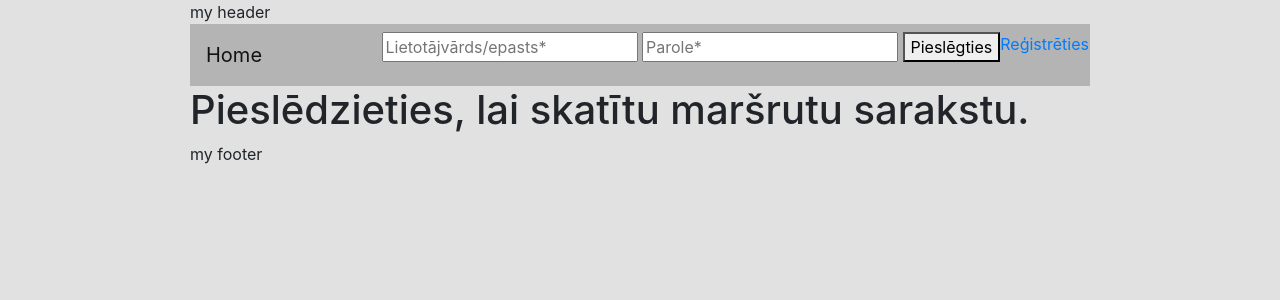
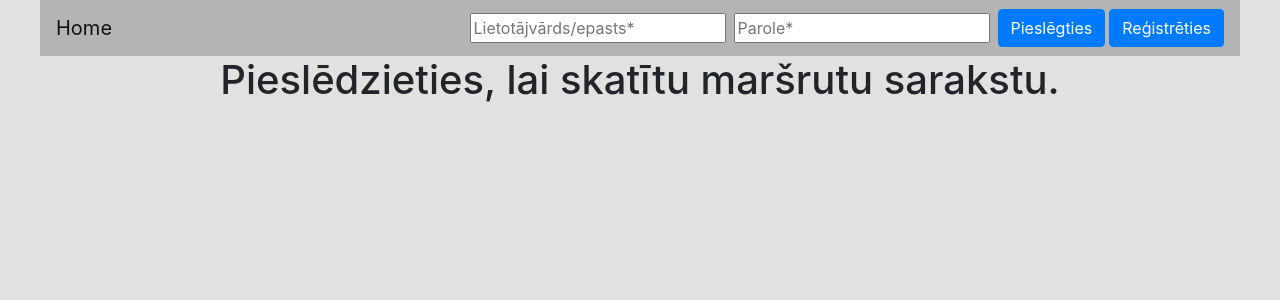
Before and after one commit to ValtersAdmidins/DBTeh-kursa_darbs, a PHP site: page / in a window 1280 px wide. Shown: the top 300 px of the page. Run offline with PHP 8.4, Linux system fonts and the light colour scheme.

Commit message:
adding vehicle registration

```diff
--- a/DBTeh-kursa_darbs.sql
+++ b/DBTeh-kursa_darbs.sql
@@ -1,5 +1,5 @@
 -- MySQL Script generated by MySQL Workbench
--- Tue Nov 27 00:50:30 2018
+-- Sun Dec  2 16:57:39 2018
 -- Model: New Model    Version: 1.0
 -- MySQL Workbench Forward Engineering
 
@@ -52,7 +52,7 @@ CREATE TABLE IF NOT EXISTS `DBTeh-kursa_darbs`.`transportlidzekli` (
   `gads` YEAR(4) NULL,
   `krasa` VARCHAR(255) NULL,
   `numura_zime` VARCHAR(255) NULL,
-  `transportlidzeklicol` VARCHAR(45) NULL,
+  `transportlidzekli` VARCHAR(45) NULL,
   PRIMARY KEY (`ID`))
 ENGINE = InnoDB;
 
--- a/css/main.css
+++ b/css/main.css
@@ -3,7 +3,7 @@ body {
 }
 
 .content {
-  max-width: 900px;
+  max-width: 1200px;
   margin: auto;
 }
 
--- a/footer.php
+++ b/footer.php
@@ -1,6 +1,4 @@
     <footer>
-
-        my footer
 
     </footer>
 
--- a/header.php
+++ b/header.php
@@ -20,8 +20,6 @@
 
     <header>
 
-        my header
-
         <nav class="navbar navbar-light">
             <a class="navbar-brand" href="index.php">Home</a>
             <div class="ml-auto">
@@ -31,38 +29,37 @@
 
                     if (isset($_SESSION['u_ID'])) {
 
-                            echo '
-                                <div class="row">
-
-                                    <form action="process/loggingOut.php" method="POST">
+                        echo '<form class="form-inline" action="process/loggingOut.php" method="POST">
                                 <div class="form-group">
-                                            <button type="submit" name="submit">Izlogoties</button>
+                                    <div class="col px-1">
+                                        <button class="btn btn-primary" type="submit" name="submit">Izlogoties</button>
                                     </div>
-                                    </form>
-                                </div>';
+                                </div>
+                                </form>';
                     }
 
                     else {
 
-                            echo '
-                                <div class="row">
-                                    <form action="process/loggingIn.php" method="POST">
+                        echo '<form class="form-inline" action="process/loggingIn.php" method="POST">
                                 <div class="form-group">
+                                    <div class="col px-1">
                                         <input type="text" name="userORemail" placeholder="Lietotājvārds/epasts*">
+                                    </div>
+                                    <div class="col px-1">
                                         <input type="password" name="password" placeholder="Parole*">
-                                            <button type="submit" name="submit">Pieslēgties</button>
                                     </div>
-                                    </form>
-
+                                    <div class="col px-1">
+                                        <button class="btn btn-primary" type="submit" name="submit">Pieslēgties</button>
+                                    </div>
+                                </div>
                                 <div class="form-group">
-                                        <a class="float-right" href="register.php">Reģistrēties</a>
+                                    <a class="btn btn-primary float-right" href="register.php">Reģistrēties</a>
                                 </div>
-                                </div>';
+                                </form>';
                     }
                 ?>
 
             </div>
-            </a>
         </nav>
 
     </header>
--- a/includes/routes.inc.php
+++ b/includes/routes.inc.php
@@ -148,7 +148,7 @@ class Routes extends Database {
 
                     echo '
                         <tr>
-                            <td><a class="route" href="route.php?ID='.$myRoute['ID'].'">Izvēlēties</a></td>
+                            <td><a class="btn btn-primary route" href="route.php?ID='.$myRoute['ID'].'">Izvēlēties</a></td>
                             <td>' .$myRoute['no_valsts']. '</td>
                             <td>' .$myRoute['no_pilseta']. '</td>
                             <td>' .$myRoute['uz_valsts']. '</td>
@@ -158,8 +158,8 @@ class Routes extends Database {
                             <td>' .$myRoute['izbrauksanas_laiks']. '</td>
                             <td>' .$myRoute['cena']. '</td>
                             <td>' .$myRoute['sedvietas']. '</td>
-                            <td><a class="route" href="editRoute.php?ID='.$myRoute['ID'].'">Rediģēt maršrutu</a></td>
-                            <td><a class="route" href="process/deletingRoute.php?ID='.$myRoute['ID'].'">Dzēst maršrutu</a></td>
+                            <td><a class="btn btn-primary route" href="editRoute.php?ID='.$myRoute['ID'].'">Rediģēt maršrutu</a></td>
+                            <td><a class="btn btn-primary route" href="process/deletingRoute.php?ID='.$myRoute['ID'].'">Dzēst maršrutu</a></td>
                         </tr>';
             }
 
@@ -216,7 +216,7 @@ class Routes extends Database {
 
                     echo '
                         <tr>
-                            <td><a class="route" href="route.php?ID='.$passengerRoute['ID'].'">Izvēlēties</a></td>
+                            <td><a class="btn btn-primary route" href="route.php?ID='.$passengerRoute['ID'].'">Izvēlēties</a></td>
                             <td>' .$passengerRoute['no_valsts']. '</td>
                             <td>' .$passengerRoute['no_pilseta']. '</td>
                             <td>' .$passengerRoute['uz_valsts']. '</td>
@@ -284,7 +284,7 @@ class Routes extends Database {
 
                     echo '
                         <tr>
-                            <td><a class="route" href="route.php?ID='.$driverRoute['ID'].'">Izvēlēties</a></td>
+                            <td><a class="btn btn-primary route" href="route.php?ID='.$driverRoute['ID'].'">Izvēlēties</a></td>
                             <td>' .$driverRoute['no_valsts']. '</td>
                             <td>' .$driverRoute['no_pilseta']. '</td>
                             <td>' .$driverRoute['uz_valsts']. '</td>
--- a/index.php
+++ b/index.php
@@ -7,18 +7,19 @@
 ?>
 
     <main>
-        <div>
 
         <?php
 
             if (isset($_SESSION['u_ID']) && $_SESSION['u_role'] == 1) {
 
-                    echo '<h1 style="text-align: center;">Pieslēdzies kā pasažieris.</h1>';
-                    echo '<a href="newPassengerRoute.php">Izveidot jaunu pasažiera maršrutu</a><br>';
-                    echo '<a href="myRoutes.php">Skatīt manus maršrutus</a><br>';
-
-                    echo '<h1 style="text-align: center;">↓ Visi šoferu maršruti. ↓</h1>';
-
+                echo '<h1 style="text-align: center;">Pieslēdzies kā pasažieris.</h1>
+                      <div class="col p-0">
+                        <a class="btn btn-primary" href="newPassengerRoute.php">Izveidot jaunu pasažiera maršrutu</a>
+                      </div>
+                      <div class="col p-0 my-1">
+                        <a class="btn btn-primary" href="myRoutes.php">Skatīt manus maršrutus</a>
+                      </div>
+                      <h1 style="text-align: center;">↓ Visi šoferu maršruti. ↓</h1>';
                 $driverRoutes = new Routes();
                 $driverRoutes->showAllDriverRoutes();
             }
@@ -26,11 +27,27 @@
             else if (isset($_SESSION['u_ID']) && $_SESSION['u_role'] == 2) {
 
                 echo '<h1 style="text-align: center;">Pieslēdzies kā šoferis.</h1>';
-                    echo '<a href="newDriverRoute.php">Izveidot jaunu šofera maršrutu</a><br>';
-                    echo '<a href="myRoutes.php">Skatīt manus maršrutus</a><br>';
 
-                    echo '<h1 style="text-align: center;">↓ Visi pasažieru maršruti. ↓</h1>';
-
+                if (isset($_SESSION['u_vehicle'])) {
+                    echo '<div class="col p-0">
+                            <a class="btn btn-primary" href="newDriverRoute.php">Izveidot jaunu šofera maršrutu</a>
+                          </div>
+                          <div class="col p-0 my-1">
+                            <a class="btn btn-primary" href="newDriverVehicle.php">Pievienot transportlīdzēkli</a>
+                          </div>';
+                } else {
+                    echo '<div class="col p-0">
+                            <a class="btn btn-primary disabled">Izveidot jaunu šofera maršrutu</a>
+                            <h4>Pirms variet izveidot šofera maršrutu piereģistrējiet transportlīdzekli.</h4>
+                          </div>
+                          <div class="col p-0 my-1">
+                            <a class="btn btn-primary" href="newDriverVehicle.php">Pievienot transportlīdzēkli</a>
+                          </div>';
+                }
+                echo '<div class="col p-0 my-1">
+                        <a class="btn btn-primary" href="myRoutes.php">Skatīt manus maršrutus</a>
+                      </div>
+                      <h1 style="text-align: center;">↓ Visi pasažieru maršruti. ↓</h1>';
                 $passengerRoutes = new Routes();
                 $passengerRoutes->showAllPassengerRoutes();
             }
@@ -49,12 +66,11 @@
 
             else {
 
-                    echo '<h1>Pieslēdzieties, lai skatītu maršrutu sarakstu.</h1>';
+                echo '<h1 style="text-align: center;">Pieslēdzieties, lai skatītu maršrutu sarakstu.</h1>';
             }
 
         ?>
 
-        </div>
     </main>
 
 <?php
--- a/myRoutes.php
+++ b/myRoutes.php
@@ -14,7 +14,7 @@
                 if (isset($_SESSION['u_ID'])) {
 
                     echo '<h1 style="text-align: center;">Pieslēdzies kā pasažieris.</h1>';
-                    echo '<a href="index.php" >← Atpakaļ</a>';
+                    echo '<a class="btn btn-primary" href="index.php" >← Atpakaļ</a>';
 
                     echo '<h1 style="text-align: center;">↓ Mani maršruti. ↓</h1>';
 
--- a/newDriverRoute.php
+++ b/newDriverRoute.php
@@ -13,10 +13,10 @@
 
     ?>
 
+    <h2 style="text-align: center;">Izveidot jaunu šofera maršrutu</h2>
+
     <form id="routeForm" action="process/addingNewRoute.php" method="POST">
 
-        <h2 style="text-align: center;">Izveidot jaunu šofera maršrutu</h2>
-        <br>
         <div class="form-group">
             <label for="country_from">Valsts no: </label>
             <select id="country_from" name="country_from" required>
--- a/newPassengerRoute.php
+++ b/newPassengerRoute.php
@@ -13,10 +13,10 @@
 
     ?>
 
+    <h2 style="text-align: center;">Izveidot jaunu pasažiera maršrutu</h2>
+
     <form id="routeForm" action="process/addingNewRoute.php" method="POST">
 
-        <h2 style="text-align: center;">Izveidot jaunu pasažiera maršrutu</h2>
-        <br>
         <div class="form-group">
             <label for="country_from">Valsts no: </label>
             <select id="country_from" name="country_from" required>
@@ -84,7 +84,7 @@
             </div>
         </div>
 
-        <button type="submit" name="submit">Izveidot maršrutu!</button>
+        <button class="btn btn-primary" type="submit" name="submit">Izveidot maršrutu!</button>
     </form>
 
     <?php
--- a/register.php
+++ b/register.php
@@ -44,7 +44,7 @@
             </fieldset>
 
             <fieldset>
-                <button type="submit" name="submit">Sign up</button>
+                <button class="btn btn-primary" type="submit" name="submit">Sign up</button>
             </fieldset>
 
         </form>
--- a/route.php
+++ b/route.php
@@ -18,7 +18,7 @@
                     $route_ID = $_GET['ID'];
 
                     echo '<h1 style="text-align: center;">Pieslēdzies kā pasažieris.</h1>';
-                    echo '<a href=" '.$_SERVER['HTTP_REFERER'].' ">← Atpakaļ</a>';
+                    echo '<a class="btn btn-primary" href=" '.$_SERVER['HTTP_REFERER'].' ">← Atpakaļ</a>';
 
                     echo '<h1 style="text-align: center;">↓ Maršruts ↓</h1>';
 
@@ -31,7 +31,7 @@
                     $route_ID = $_GET['ID'];
 
                     echo '<h1 style="text-align: center;">Pieslēdzies kā šoferis.</h1>';
-                    echo '<a href=" '.$_SERVER['HTTP_REFERER'].' ">← Atpakaļ</a>';
+                    echo '<a class="btn btn-primary" href=" '.$_SERVER['HTTP_REFERER'].' ">← Atpakaļ</a>';
 
                     echo '<h1 style="text-align: center;">↓ Maršruts ↓</h1>';
 
```
Also changed, not shown: includes/location.inc.php (+0 -10 lines), includes/vehicle.inc.php (added, +37 -0 lines), newDriverVehicle.php (added, +49 -0 lines), process/addingNewDriverVehicle.php (added). Lines whose indentation alone changed are shown as unchanged.
